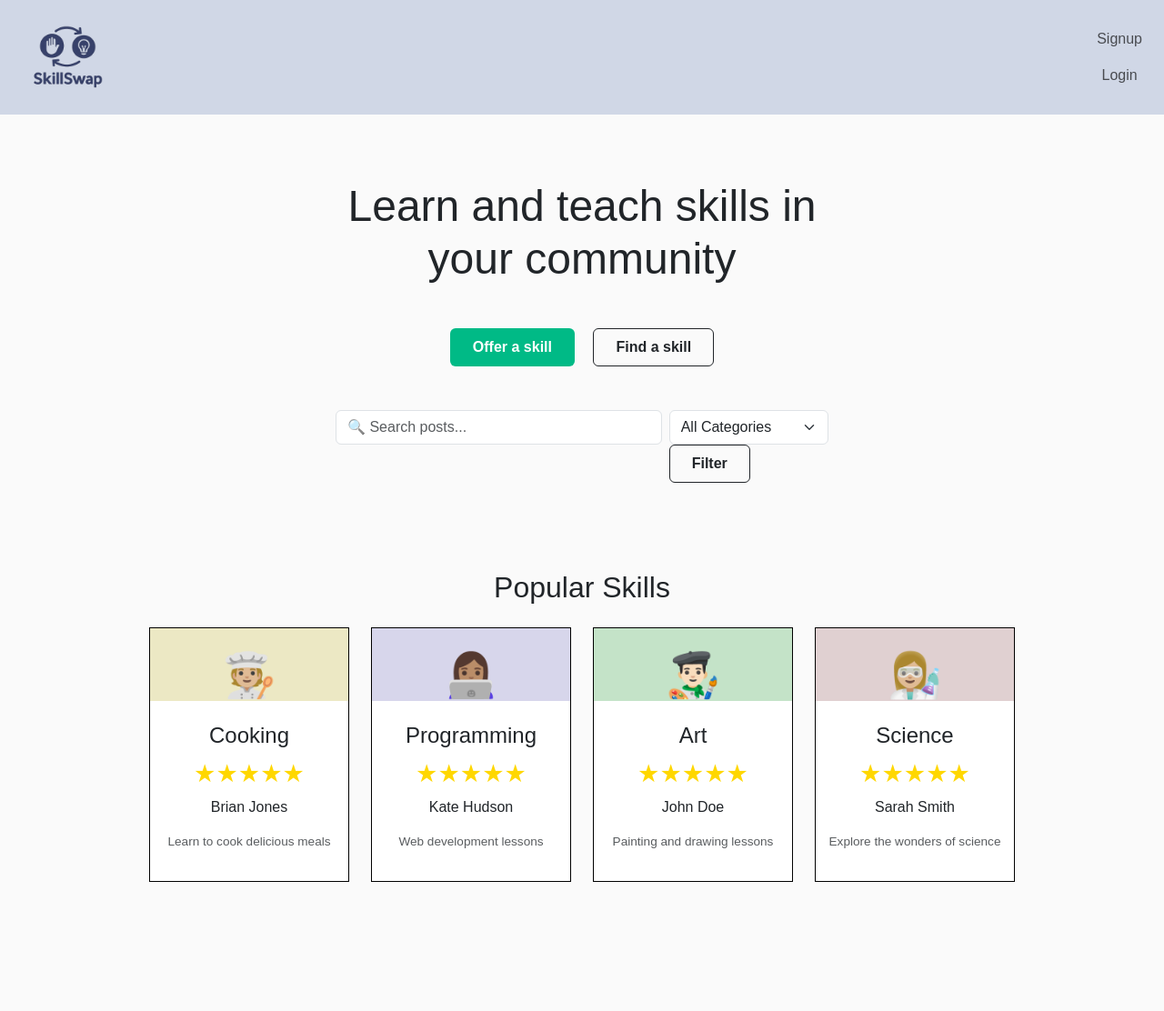
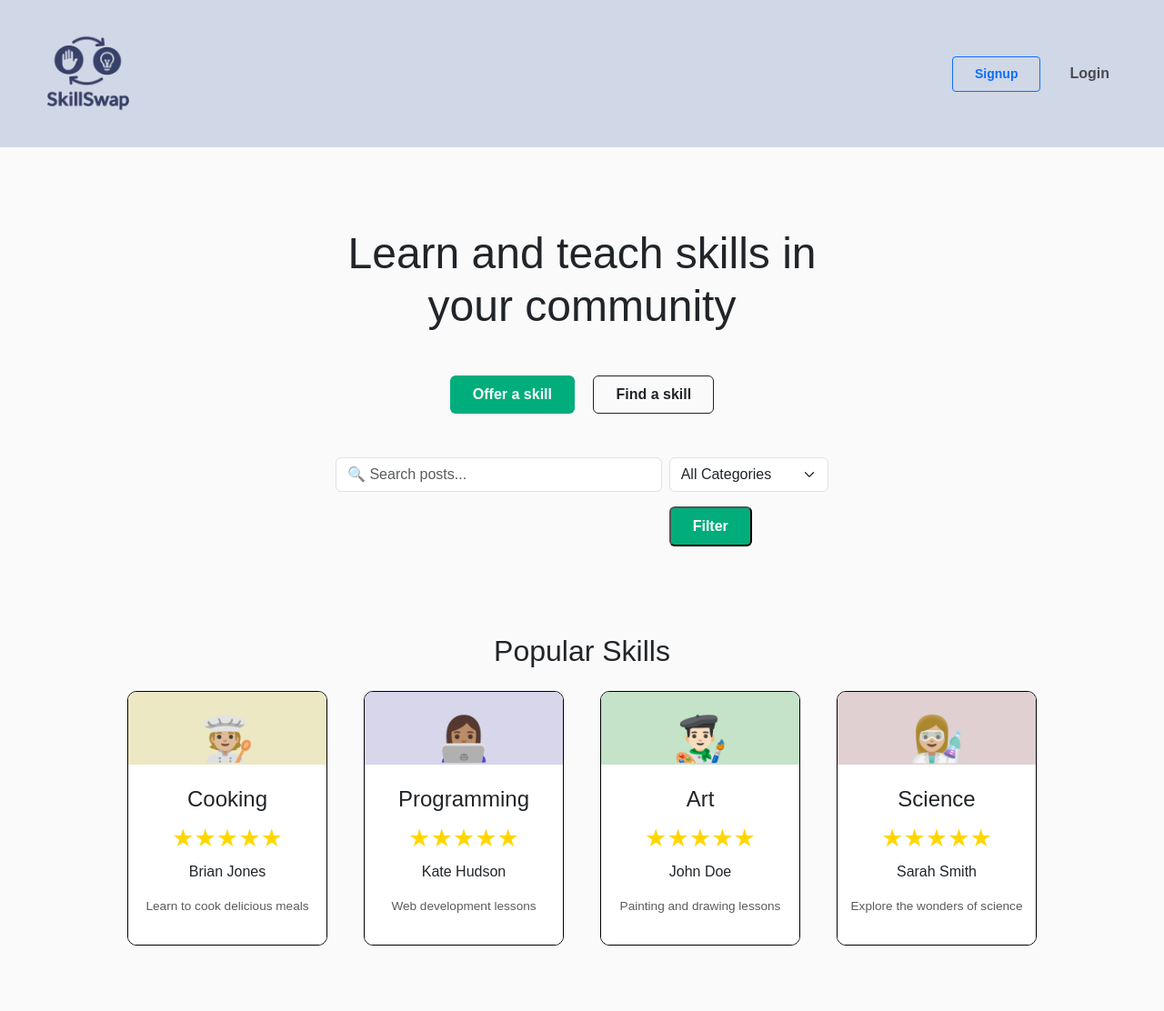
Before and after one commit to d3noDL/dj_skillswap, a Django app: page / in a window 1280 px wide. Shown: the whole page at 91% size. Before the commit the page ends 970 px from the top, so only its background shows below. Run offline with Django 5.2, Linux system fonts and the light colour scheme; data that the repository does not hold is empty.

Commit message:
improving the base layout v.1

```diff
--- a/static/styles.css
+++ b/static/styles.css
@@ -6,3 +6,19 @@ body{
 .custom-navbar {
     background-color: #D0D7E6;
 }
+
+.card-hover {
+  border: 1px solid #000;
+  border-radius: 10px;
+  overflow: hidden;
+  transition: transform 0.3s ease, box-shadow 0.3s ease;
+  box-sizing: border-box;
+  will-change: transform;
+  background-color: white
+}
+
+.card-hover:hover {
+  transform: scale(1.05);
+  box-shadow: 0 8px 16px rgba(0, 0, 0, 0.15);
+  z-index: 1;
+}
--- a/templates/base.html
+++ b/templates/base.html
@@ -10,48 +10,53 @@
 </head>
 
 <body>
-    <nav class="navbar custom-navbar justify-content-between px-4">
+  <nav class="navbar custom-navbar justify-content-between navbar-expand-lg px-4 py-3 pd-4" style="background-color: #D0D7E6;">
+    <div class="container-fluid">
       <a class="navbar-brand" href="{% url 'home' %}">
-            <img src="{% static 'images/homelogo.png' %}" alt="SkillSwap Logo" width="100" height="100">
+        <img src="{% static 'images/homelogo.png' %}" alt="SkillSwap Logo" width="120" height="120">
       </a>
-        <ul class="navbar-nav ml-auto">
+      <div class="d-flex align-items-center ms-auto">
+        <ul class="navbar-nav align-items-center">
           {% if user.is_authenticated %}
           <li class="nav-item">
-                 <a href="{% url 'dj_skillswap_app:post_list' %}" class="me-3">Browse Skills</a>
+            <a class="nav-link me-3" href="{% url 'dj_skillswap_app:post_list' %}">Browse Skills</a>
           </li>
           <li class="nav-item">
-              <a class="nav-link" href="{% url 'dj_skillswap_app:view_profile' %}">My Profile</a>
+            <a class="nav-link me-3" href="{% url 'dj_skillswap_app:view_profile' %}">My Profile</a>
           </li>
           <li class="nav-item">
             <form action="{% url 'dj_skillswap_app:logout' %}" method="post" class="d-inline">
               {% csrf_token %}
-                <button type="submit" class="btn btn-outline-danger btn-sm">
+              <button type="submit" class="btn btn-outline-danger btn-sm px-4 py-2 fw-semibold">
                 Logout
               </button>
             </form>
           </li>
           {% else %}
           <li class="nav-item">
-              <a
-                class="nav-link btn btn-outline-primary btn-sm"
-                href="{% url 'dj_skillswap_app:signup' %}"
-                >Signup</a
-              >
+            <a class="btn btn-outline-primary btn-sm me-2  px-4 py-2 fw-semibold" href="{% url 'dj_skillswap_app:signup' %}">Signup</a>
           </li>
           <li class="nav-item">
-              <a
-                class="nav-link btn btn-outline-primary btn-sm"
-                href="{% url 'dj_skillswap_app:login' %}"
-                >Login</a
-              >
+            <a class="nav-link btn btn-outline-primary btn-sm  px-4 py-2 fw-semibold" href="{% url 'dj_skillswap_app:login' %}">Login</a>
           </li>
           {% endif %}
         </ul>
       </div>
     </div>
   </nav>
+  <div class="container mt-3">
+    {% if messages %}
+    {% for message in messages %}
+    <div class="alert alert-{{ message.tags }} alert-dismissible fade show" role="alert">
+      {{ message }}
+      <button type="button" class="btn-close" data-bs-dismiss="alert" aria-label="Close"></button>
+    </div>
+    {% endfor %}
+    {% endif %}
+  </div>
 
   <main class="container py-4">{% block content %} {% endblock %}</main>
   {% block script %}{% endblock %}
 </body>
+
 </html>
--- a/templates/core/home.html
+++ b/templates/core/home.html
@@ -6,7 +6,8 @@
 <div class="text-center my-5">
   <h1 class="display-5">Learn and teach skills in<br>your community</h1>
   <div class="mt-5">
-        <a href="{% url 'dj_skillswap_app:post_create' %}" class="btn custom-offer-btn me-3 px-4 py-2 fw-semibold" style="background-color: #00BA86; color: white;">Offer a skill</a>
+    <a href="{% url 'dj_skillswap_app:post_create' %}" class="btn custom-offer-btn me-3 px-4 py-2 fw-semibold"
+      style="background-color: #02ad7c; color: white;">Offer a skill</a>
     <a href="{% url 'dj_skillswap_app:post_list' %}" class="btn btn-outline-dark px-4 py-2 fw-semibold">Find a skill</a>
   </div>
 </div>
@@ -24,20 +25,27 @@
           <option value="{{ cat.id }}">{{ cat.name }}</option>
           {% endfor %}
         </select>
-      <button type="submit" class="btn btn-outline-dark px-4 py-2 fw-semibold">Filter</button>
+        <div class="col-md-2 mt-2 mt-md-0">
+          <div class="col-md-auto mt-3">
+            <button type="submit" class="rounded filter-button px-4 py-2 me-3 fw-semibold"
+              style="background-color: #02ad7c; color: white;">
+              Filter
+            </button>
+          </div>
+        </div>
+
       </div>
 
     </div>
   </form>
 </div>
-<br/>
-<br/>
+<br />
+<br />
 <h2 class="text-center mb-4">Popular Skills</h2>
-<div class="d-flex justify-content-center flex-wrap gap-4 mb-5">
+<div class="d-flex justify-content-center flex-wrap gap-4 mb-5 mt-4">
 
-     <div style="width: 220px; border: 1px solid black;">
-        <div
-                        style="height: 80px; background-color: #ECE8C4; display: flex; justify-content: center; align-items: center;">
+  <div class="card card-hover mx-2" style="width: 220px; border: 1px solid black;">
+    <div style="height: 80px; background-color: #ECE8C4; display: flex; justify-content: center; align-items: center;">
       <span class="mt-4" style="font-size: 3rem;">🧑🏼‍🍳</span>
     </div>
     <div class="text-center py-2" style="background-color: white;">
@@ -48,9 +56,8 @@
     </div>
   </div>
 
-     <div style="width: 220px; border: 1px solid black;">
-        <div
-            style="height: 80px; background-color: #D7D6EB; display: flex; justify-content: center; align-items: center;">
+  <div class="card card-hover mx-2" style="width: 220px; border: 1px solid black;">
+    <div style="height: 80px; background-color: #D7D6EB; display: flex; justify-content: center; align-items: center;">
       <span class="mt-4" style="font-size: 3rem;">👩🏽‍💻</span>
     </div>
     <div class="text-center py-2" style="background-color: white;">
@@ -61,9 +68,8 @@
     </div>
   </div>
 
-     <div style="width: 220px; border: 1px solid black;">
-        <div
-            style="height: 80px; background-color: #C4E3C8; display: flex; justify-content: center; align-items: center;">
+  <div class="card card-hover mx-2" style="width: 220px; border: 1px solid black;">
+    <div style="height: 80px; background-color: #C4E3C8; display: flex; justify-content: center; align-items: center;">
       <span class="mt-4" style="font-size: 3rem;">👨🏻‍🎨</span>
     </div>
     <div class="text-center py-2" style="background-color: white;">
@@ -73,9 +79,8 @@
       <p class="mb-4 mt-2 text-muted" style="font-size: 0.85rem;">Painting and drawing lessons</p>
     </div>
   </div>
-    <div style="width: 220px; border: 1px solid black;">
-        <div
-            style="height: 80px; background-color: #E0D0D1; display: flex; justify-content: center; align-items: center;">
+  <div class="card card-hover mx-2" style="width: 220px; border: 1px solid black;">
+    <div style="height: 80px; background-color: #E0D0D1; display: flex; justify-content: center; align-items: center;">
       <span class="mt-4" style="font-size: 3rem;">👩🏼‍🔬</span>
     </div>
     <div class="text-center py-2" style="background-color: white;">
```
Lines whose indentation alone changed are shown as unchanged.
